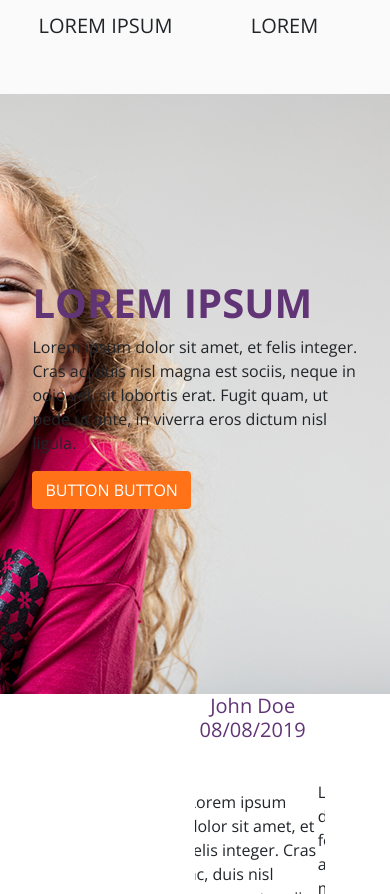
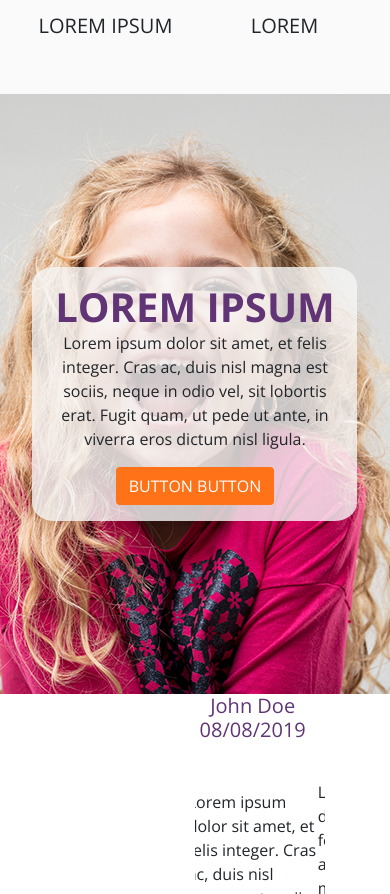
Before and after one commit to awstin17/rg-challenge, a Vue app: page / in a window 390 px wide. Shown: the part 2626-3520 px from the top of the page. Built offline with nearby package versions, Linux system fonts and the light colour scheme; the HTML template or start-up script is replaced by a standard one.

Commit message:
fourth section mobile view done. put background behind banner text for readability

```diff
--- a/src/App.vue
+++ b/src/App.vue
@@ -41,8 +41,6 @@ export default class App extends Vue {}
 }
 
 .parallax-desktop {
-  @media (min-width: 576px) {
-    background-attachment: fixed;
-  }
+  background-attachment: fixed;
 }
 </style>
--- a/src/components/Fourth-Section.vue
+++ b/src/components/Fourth-Section.vue
@@ -2,11 +2,12 @@
   <div id="container" class="container-fluid p-0 parallax-desktop">
     <div class="row no-gutters align-items-end" style="min-height: 600px">
       <div
-        class="col-10 offset-1 col-sm-3 offset-sm-7 d-flex flex-column justify-content-center align-items-start"
+        style="background-color: rgba(247, 247, 247, 0.8); border-radius: 7%"
+        class="text-center text-sm-left col-10 offset-1 col-sm-3 offset-sm-7 d-flex flex-column justify-content-center align-items-start p-3"
       >
-        <h1 class="font-weight-bold" style="color: #613476">LOREM IPSUM</h1>
+        <h1 class="font-weight-bold m-auto m-sm-0" style="color: #613476">LOREM IPSUM</h1>
         <p>Lorem ipsum dolor sit amet, et felis integer. Cras ac, duis nisl magna est sociis, neque in odio vel, sit lobortis erat. Fugit quam, ut pede ut ante, in viverra eros dictum nisl ligula.</p>
-        <button style="background-color: #FF7218" class="btn text-white">BUTTON BUTTON</button>
+        <button style="background-color: #FF7218" class="btn text-white m-auto m-sm-0">BUTTON BUTTON</button>
       </div>
       <div class="col-6 offset-1"></div>
     </div>
@@ -27,6 +28,6 @@ export default class FourthSection extends Vue {
 #container {
   background-image: url("../assets/banner-2.jpg");
   background-size: cover;
-  background-position: 50% 50%;
+  background-position: 30%;
 }
 </style>
```
